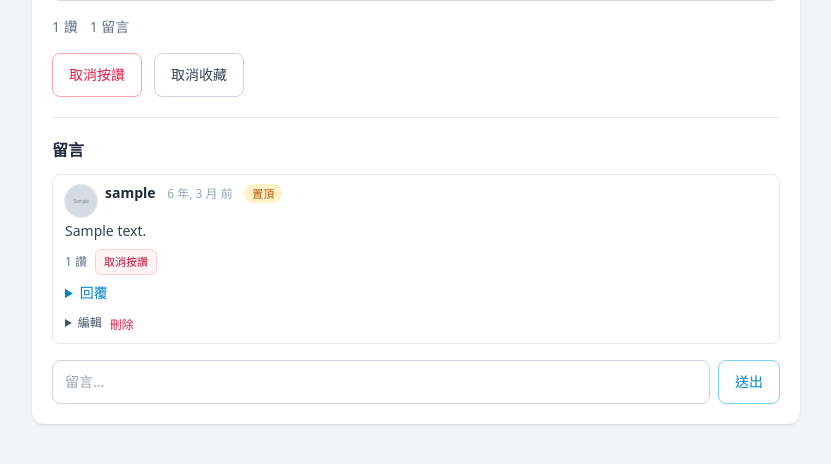
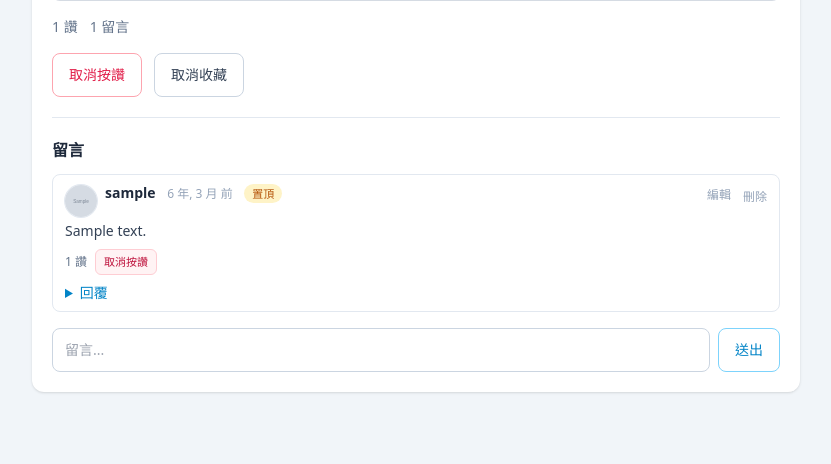
Before and after one commit to yuyu950708/djangotutorial, a Django app: page /1/ in a window 1280 px wide. Shown: the part 795-1259 px from the top of the page, without its empty margins (224-1055 px from the left). After the commit the page ends 1188 px from the top, so only its background shows below. Run offline with Django 5.2, Linux system fonts and the light colour scheme; a user stored in the database is signed in; tables that the repository leaves empty hold one stand-in row (values such as "Sample post"); grey boxes marked "Sample" are stand-in pictures; some libraries are stand-ins or nearby versions.

Commit message:
更新留言模板

```diff
--- a/posts/templates/posts/_comment_node.html
+++ b/posts/templates/posts/_comment_node.html
@@ -1,6 +1,6 @@
-<div class="rounded-lg border border-slate-200 bg-white px-3 py-2">
+<div class="rounded-lg border border-slate-200 bg-white px-3 py-2" x-data="{ editing: false }">
   <div class="flex items-start justify-between gap-2">
-    <div class="flex min-w-0 items-start gap-2">
+    <div class="flex min-w-0 items-start gap-2 flex-1">
       <a href="{% url 'accounts:profile_detail' node.author.username %}" class="mt-0.5 shrink-0">
         {% if node.author.profile.avatar %}
           <img src="{{ node.author.profile.avatar.url }}" alt="" class="h-8 w-8 rounded-full object-cover ring-1 ring-slate-200">
@@ -24,8 +24,24 @@
         {% endif %}
       </div>
     </div>
+
+    {% if user.is_authenticated and user.id == node.author_id %}
+      <div class="flex items-center gap-3 shrink-0">
+        <button @click="editing = true" class="text-xs font-medium text-slate-400 hover:text-sky-600 transition-colors">
+          編輯
+        </button>
+        <form method="post" action="{% url 'posts:comment_delete' post.pk node.id %}" class="inline" onsubmit="return confirm('確定要刪除這則留言嗎？');">
+          {% csrf_token %}
+          <input type="hidden" name="next" value="{{ request.get_full_path }}">
+          <button type="submit" class="text-xs font-medium text-slate-400 hover:text-rose-600 transition-colors">
+            刪除
+          </button>
+        </form>
+      </div>
+    {% endif %}
   </div>
 
+  <div x-show="!editing">
     <p class="mt-1 whitespace-pre-wrap break-words text-sm text-slate-700">{{ node.content }}</p>
 
     {% if user.is_authenticated %}
@@ -71,37 +87,19 @@
         </form>
       </details>
     {% endif %}
+  </div>
 
-  {% if user.is_authenticated and user.id == node.author_id %}
-    <div class="mt-2 flex flex-wrap items-center gap-2">
-      <details>
-        <summary class="cursor-pointer text-xs font-medium text-slate-600 hover:underline">編輯</summary>
-        <form action="{% url 'posts:comment_edit' post.pk node.id %}" method="post" class="mt-2">
+  <div x-show="editing" x-cloak class="mt-2">
+    <form method="post" action="{% url 'posts:comment_edit' post.pk node.id %}">
       {% csrf_token %}
       <input type="hidden" name="next" value="{{ request.get_full_path }}">
-          <div class="flex flex-col gap-2 sm:flex-row sm:items-stretch">
-            <input
-              type="text"
-              name="content"
-              value="{{ node.content }}"
-              class="min-h-11 w-full flex-1 rounded-lg border border-slate-300 px-3 py-2 text-base outline-none ring-sky-200 focus:ring sm:text-sm"
-              required
-              autocomplete="off"
-            >
-            <button
-              type="submit"
-              class="min-h-11 w-full shrink-0 rounded-lg border border-slate-300 px-4 py-2 text-sm font-medium text-slate-700 hover:bg-slate-50 sm:w-auto"
-            >儲存</button>
+      <textarea name="content" class="w-full rounded-lg border border-slate-300 px-3 py-2 text-sm outline-none focus:border-sky-400 focus:ring-1 focus:ring-sky-400" rows="2" required>{{ node.content }}</textarea>
+      <div class="mt-2 flex justify-end gap-2">
+        <button type="button" @click="editing = false" class="rounded-lg px-3 py-1.5 text-xs font-medium text-slate-600 hover:bg-slate-100 transition-colors">取消</button>
+        <button type="submit" class="rounded-lg bg-sky-500 px-3 py-1.5 text-xs font-medium text-white hover:bg-sky-600 transition-colors">儲存</button>
       </div>
     </form>
-      </details>
-      <form action="{% url 'posts:comment_delete' post.pk node.id %}" method="post" class="inline">
-        {% csrf_token %}
-        <input type="hidden" name="next" value="{{ request.get_full_path }}">
-        <button type="submit" class="text-xs font-medium text-rose-600 hover:underline">刪除</button>
-      </form>
   </div>
-  {% endif %}
 </div>
 
 {% if node.replies %}
--- a/posts/views.py
+++ b/posts/views.py
@@ -94,6 +94,20 @@ def feed(request):
                     "comment_id", flat=True
                 )
             )
+
+    # 首頁留言改為樹狀顯示：為每篇貼文組出 root -> replies 結構
+    for p in page_obj.object_list:
+        comments = list(p.post_comments.all().order_by("created_at"))
+        by_id = {c.id: c for c in comments}
+        for c in by_id.values():
+            c.replies = []
+        roots = []
+        for c in comments:
+            if c.parent_id and c.parent_id in by_id:
+                by_id[c.parent_id].replies.append(c)
+            else:
+                roots.append(c)
+        p.comment_roots = roots
 
     return render(
         request,
```
Also changed, not shown: posts/templates/posts/feed.html (+2 -41 lines). Lines whose indentation alone changed are shown as unchanged.
